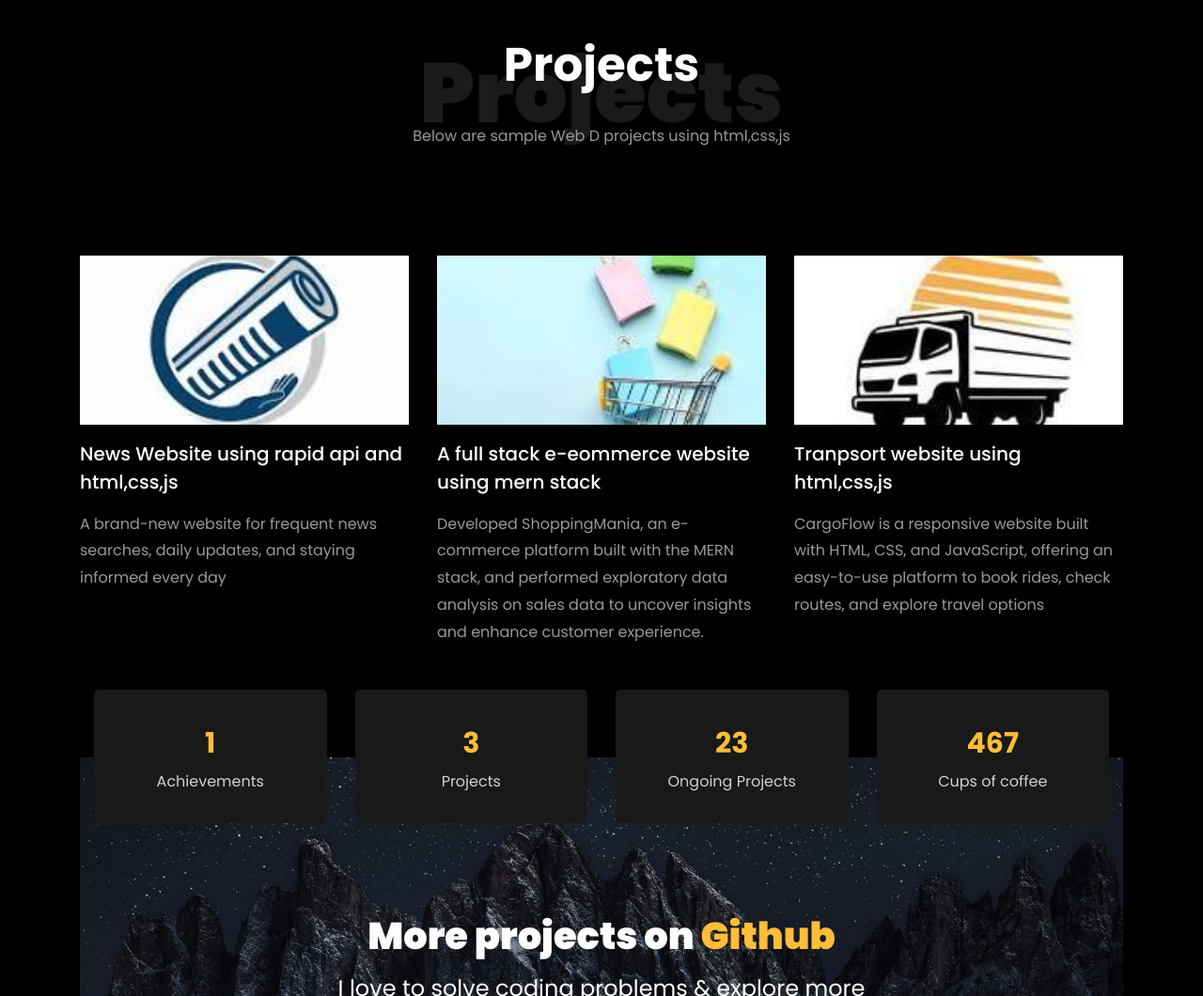
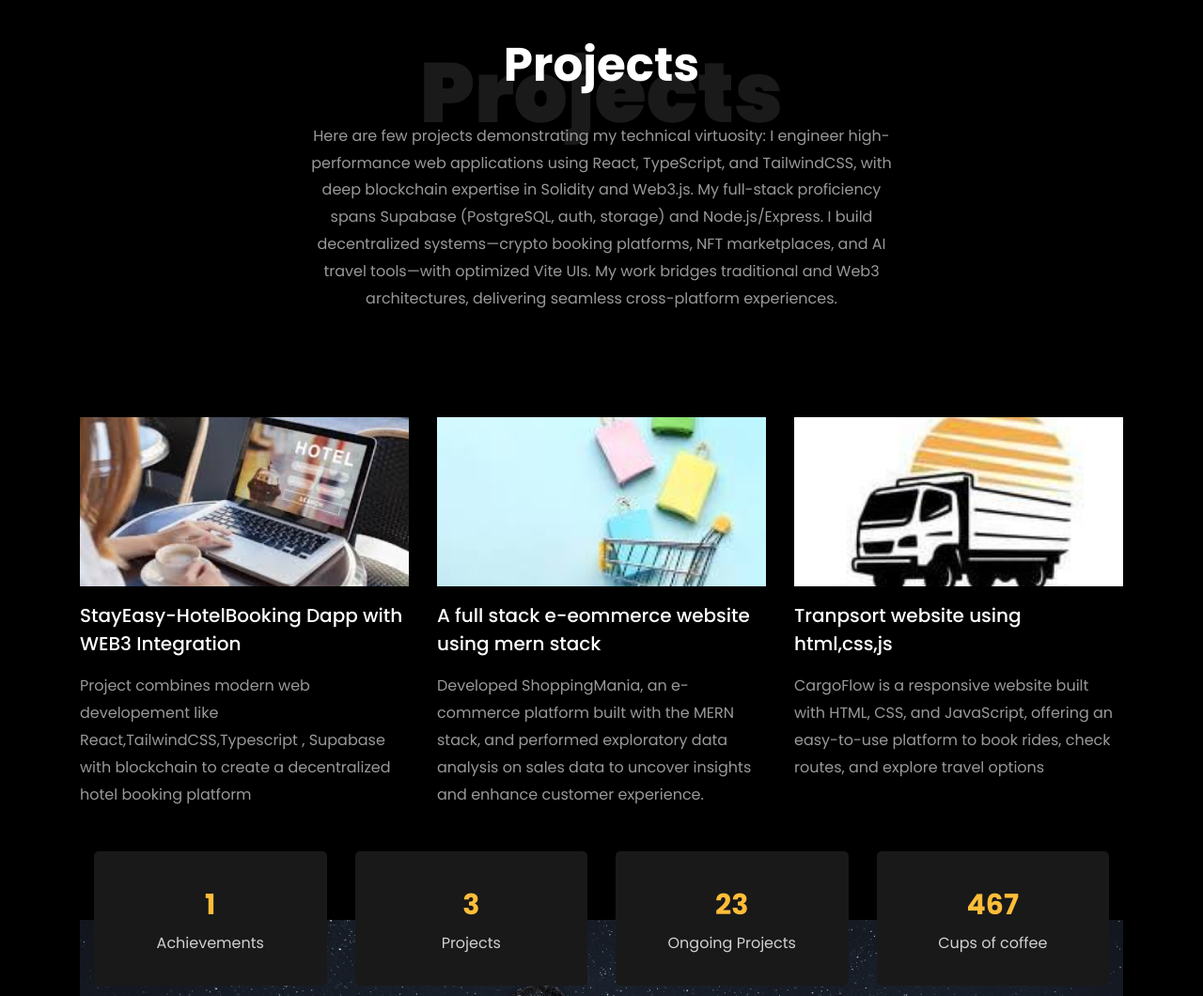
Before and after one commit to Soumojit-007/PortFolio, a plain HTML site: page index.html in a window 1280 px wide. Shown: the part 2520-3580 px from the top of the page at 94% size. Drawn offline with Linux system fonts and the light colour scheme; files whose address does not match are found by name.

Commit message:
Update index.html

```diff
--- a/index.html
+++ b/index.html
@@ -4,7 +4,7 @@
     <title>Personal Portfolio</title>
     <meta charset="utf-8">
     <meta name="viewport" content="width=device-width, initial-scale=1, shrink-to-fit=no">
-
+    <!-- <meta name="viewport" content="width=device-width, initial-scale=1, shrink-to-fit=no"> -->
     <link href="https://fonts.googleapis.com/css?family=Poppins:100,200,300,400,500,600,700,800,900" rel="stylesheet">
 
     <link rel="stylesheet" href="css/open-iconic-bootstrap.min.css">
@@ -405,18 +405,18 @@
           <div class="col-md-7 heading-section text-center ftco-animate">
             <h1 class="big big-2">Projects</h1>
             <h2 class="mb-4">Projects</h2>
-            <p>Below are sample Web D projects using html,css,js</p>
+            <p>Here are few projects demonstrating my technical virtuosity: I engineer high-performance web applications using React, TypeScript, and TailwindCSS, with deep blockchain expertise in Solidity and Web3.js. My full-stack proficiency spans Supabase (PostgreSQL, auth, storage) and Node.js/Express. I build decentralized systems—crypto booking platforms, NFT marketplaces, and AI travel tools—with optimized Vite UIs. My work bridges traditional and Web3 architectures, delivering seamless cross-platform experiences.</p>
           </div>
         </div>
          <div class="row d-flex">
           <div class="col-md-4 d-flex ftco-animate">
           	<div class="blog-entry justify-content-end">
-              <a href="https://github.com/Soumojit-007/NewsJunky" class="block-20 zoom-effect" style="background-image: url('images/newspaper.jpg');">
+              <a href="https://github.com/Soumojit-007/StayEasy" class="block-20 zoom-effect" style="background-image: url('images/hotelbooking.jpg');">
               </a>
               <div class="text mt-3 float-right d-block">
 
-                <h3 class="heading"><a href="https://github.com/Soumojit-007/NewsJunky">News Website using rapid api and html,css,js</a></h3>
-                <p>A brand-new website for frequent news searches, daily updates, and staying informed every day</p>
+                <h3 class="heading"><a href="https://github.com/Soumojit-007/StayEasy">StayEasy-HotelBooking Dapp with WEB3 Integration</a></h3>
+                <p>Project combines modern web developement like React,TailwindCSS,Typescript , Supabase with blockchain to create a decentralized hotel booking platform</p>
               </div>
             </div>
           </div>
```
